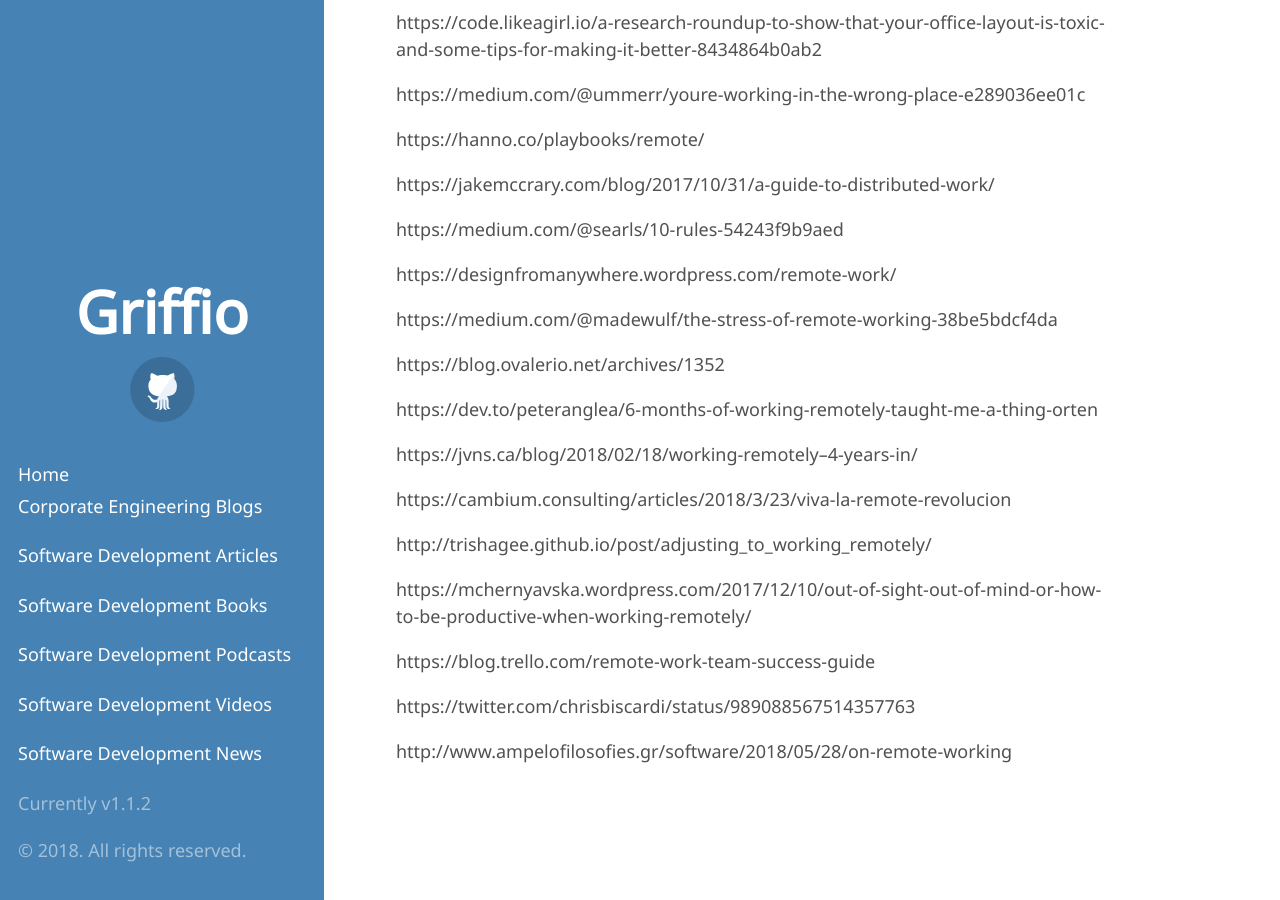
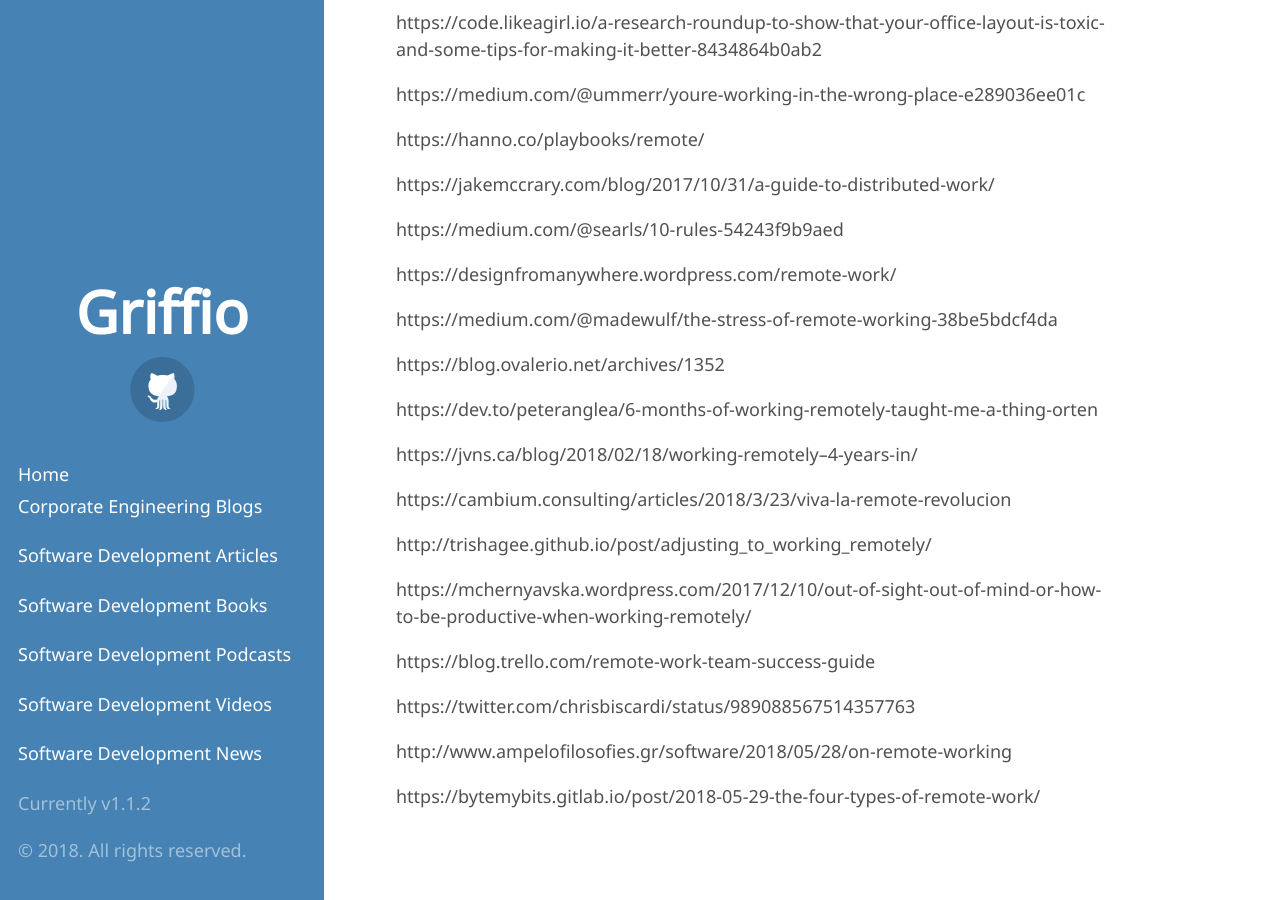
Before and after one commit to griffio/griffio.github.io, a Jekyll site: the page built from distributed_and_remote.md, in a window 1280 px wide and 900 px high, scrolled down 7092 px. Built offline with Jekyll 4.4.1, drawn with Linux system fonts in a browser that asks for light colours; some web fonts are replaced; our own code applies the rules of GitHub Pages for plain Markdown files; some of the changed lines change nothing that is shown.

Commit message:
four-types-of-remote-work

```diff
--- a/distributed_and_remote.md
+++ b/distributed_and_remote.md
@@ -291,3 +291,5 @@
 https://twitter.com/chrisbiscardi/status/989088567514357763
 
 http://www.ampelofilosofies.gr/software/2018/05/28/on-remote-working
+
+https://bytemybits.gitlab.io/post/2018-05-29-the-four-types-of-remote-work/
```
